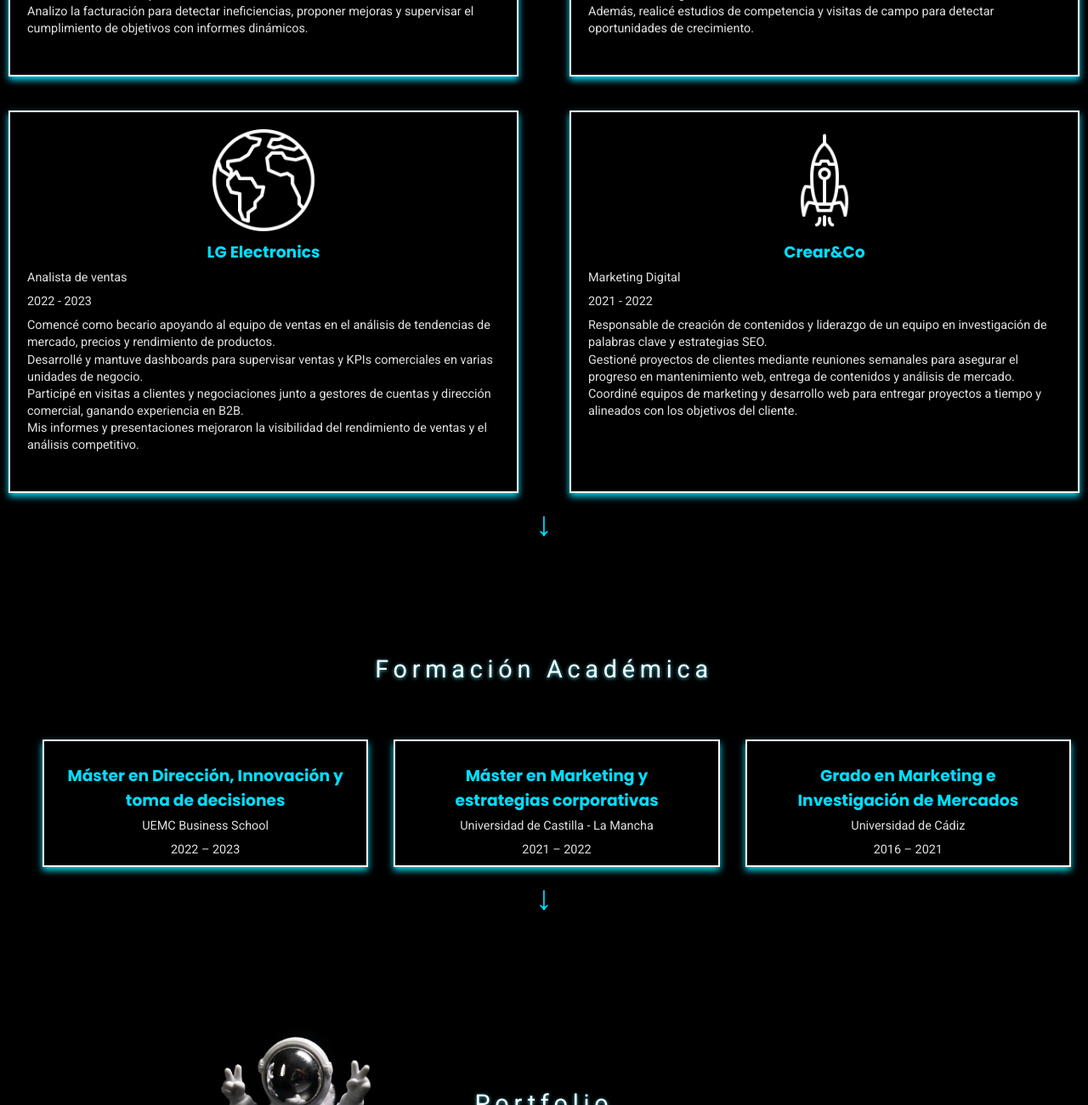
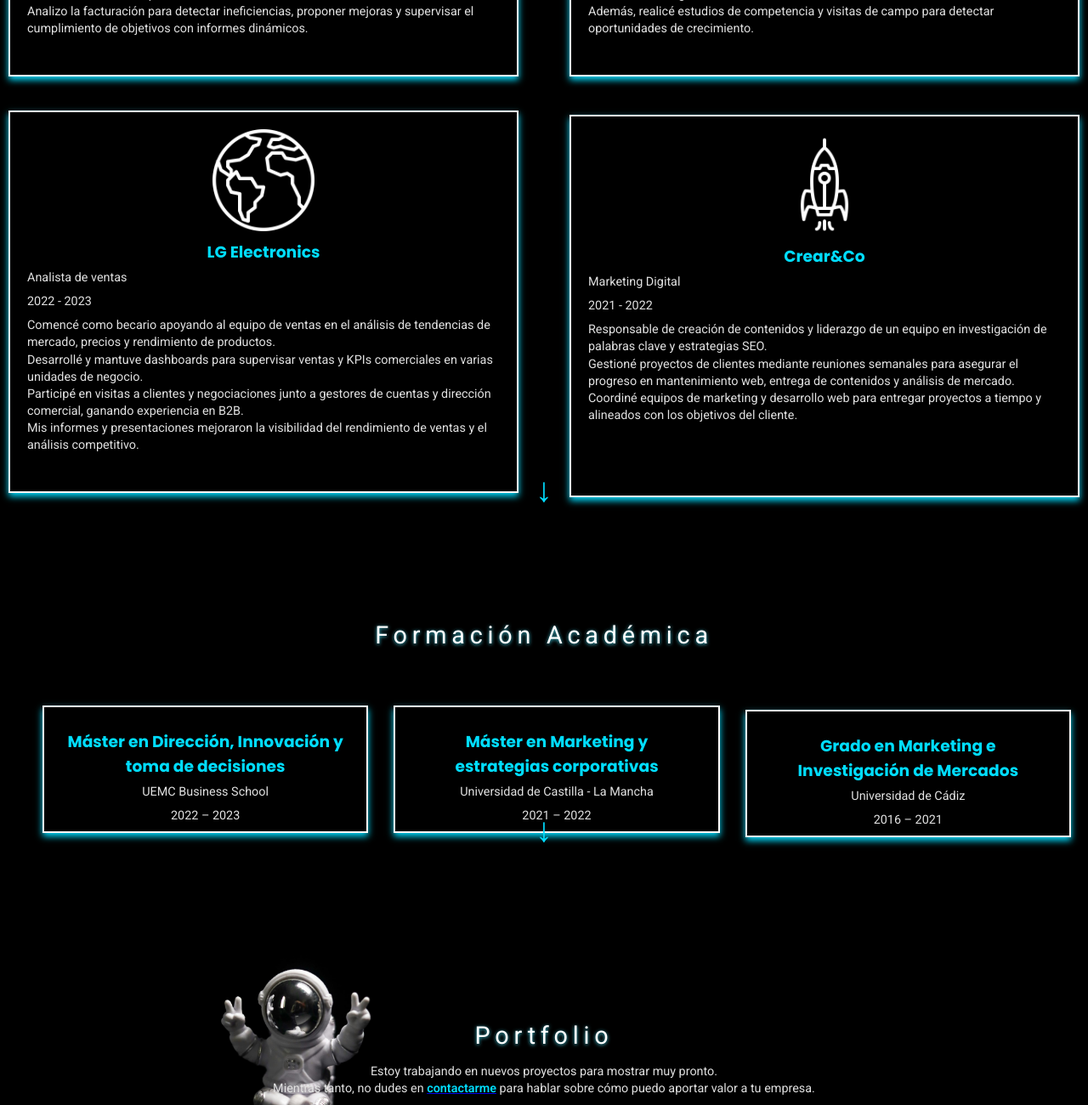
Before and after one commit to jesusmandly/cv-jesusmandly, a plain HTML site: page index.html in a window 1280 px wide. Shown: the part 2020-3320 px from the top of the page at 85% size. Drawn offline with Linux system fonts and the light colour scheme.

Commit message:
Update cvjesusmandly.css

```diff
--- a/css/cvjesusmandly.css
+++ b/css/cvjesusmandly.css
@@ -592,7 +592,7 @@
 /*TERMINA LA SECCIÓN SOBRE MÍ. COMIENZA SECCIÓN EXPERIENCIA */
 
 #experiencia {
-  padding: 20px 20px 60px 20px; /* da espacio interior */
+  padding: 20px 20px 20px 20px; /* da espacio interior */
   margin-bottom: 20px;
   overflow: auto;
   position: relative
@@ -675,7 +675,7 @@
   grid-area: crear;
   width: 600px;
   height: 450px;
-  margin: 10px 0px 30px 30px;
+  margin: 10px 0px 20px 30px;
   display: block;
   justify-items: center;
   border: solid 2px white;
@@ -766,7 +766,7 @@
 /* ACABA LA SECCIÓN DE EXPERIENCIA PROFESIONAL Y COMIENZA LA SECCIÓN DE ESTUDIOS */
 
 #estudios {
-  padding: 20px 20px 60px 20px;
+  padding: 20px 20px 20px 20px;
   margin-bottom: 20px;
   overflow: auto;
   position: relative;
@@ -836,7 +836,7 @@
   grid-area: 3;
   width: 580px;
   height: 150px;
-  margin: 10px 0px 30px 30px;
+  margin: 10px 0px 20px 30px;
   display: block;
   justify-items: center;
   border: solid 2px white;
```
